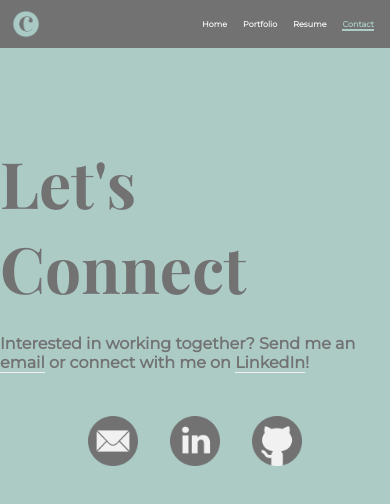
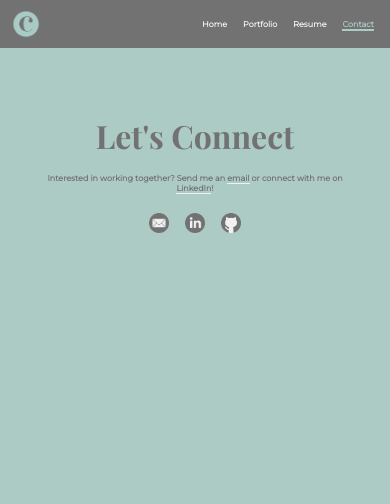
Before and after one commit to christina-cook/personal-website, a React (Create React App) app: page /contact in a window 390 px wide. Shown: the top 504 px of the page. Built offline with nearby package versions, Linux system fonts and the light colour scheme.

Commit message:
Adjust size of contact elements

```diff
--- a/src/Components/Contact/Contact.css
+++ b/src/Components/Contact/Contact.css
@@ -42,3 +42,29 @@
 .icon:hover {
   cursor: pointer;
 }
+
+@media screen and (max-width: 550px) {
+  .contact-title {
+    font-size: 2rem;
+  }
+
+  .contact-text {
+    font-size: 0.5rem;
+    text-align: center;
+    margin: 0.5rem 2.5rem;
+  }
+
+  .linkedin,
+  .email {
+    border-bottom: .05px solid #F1F1F1;
+  }
+
+  .icon {
+    height: 20px;
+    padding: 0.5rem;
+  }
+
+  .icon-container {
+    margin-top: 0.25rem;
+  }
+}
```
